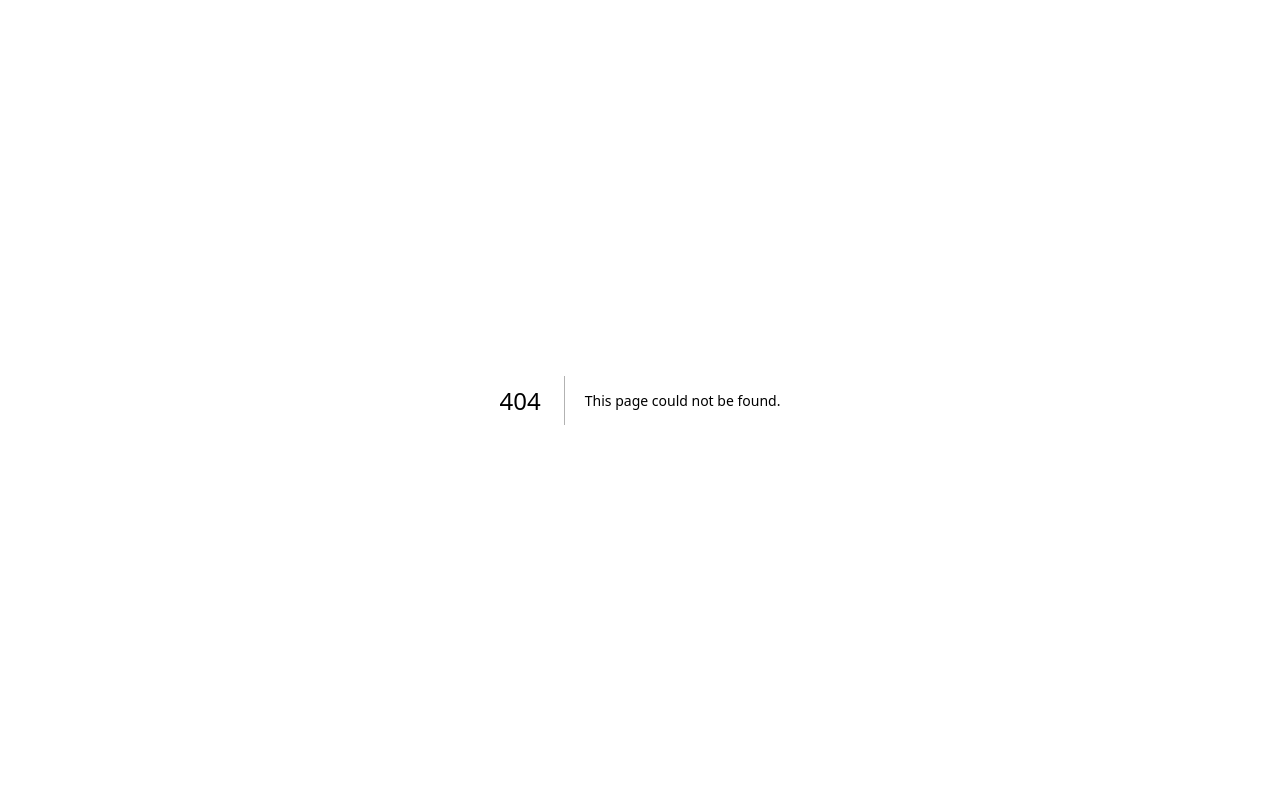
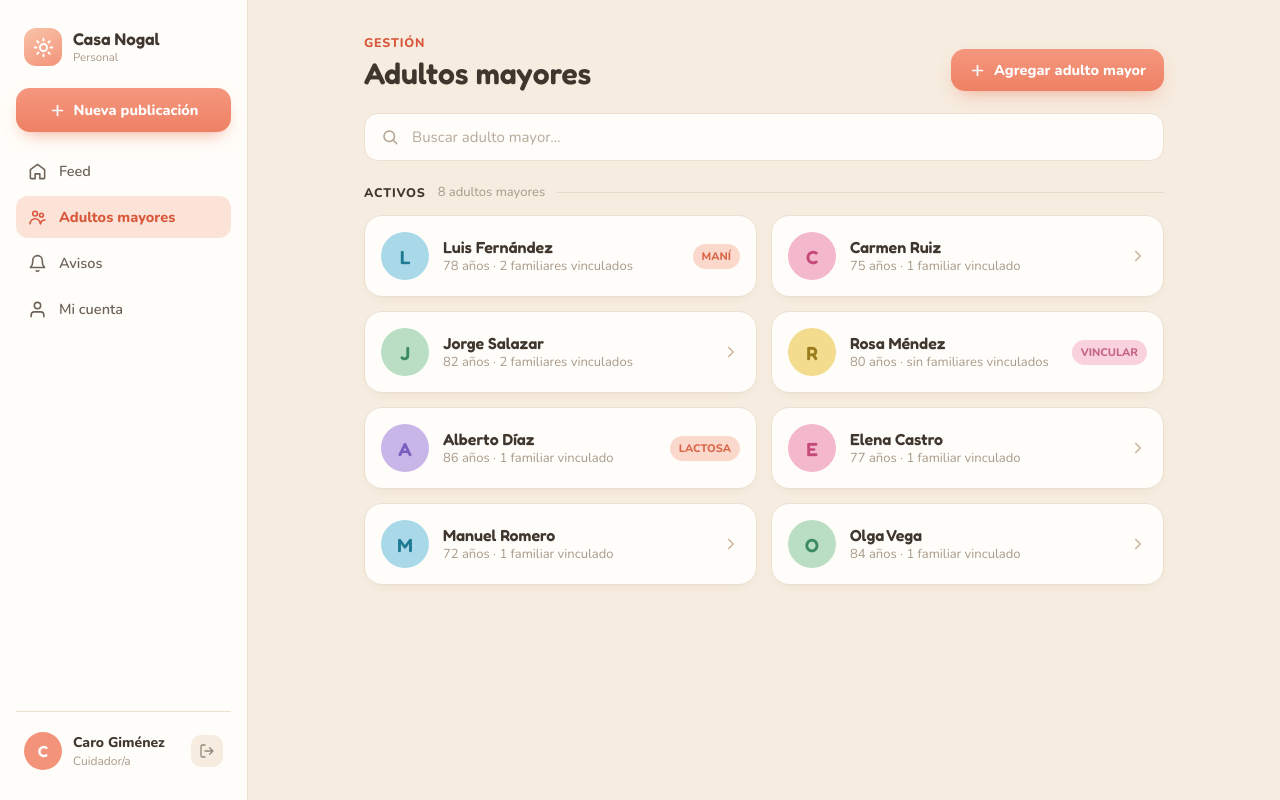
Before and after one commit to diegotayro/elderly-daycare, a Next.js app: page /elderly in a window 1280 px wide. Before the commit this address had no page. Built offline with nearby package versions, Linux system fonts and the light colour scheme.

Commit message:
step 06 - Listado estático

```diff
--- /dev/null
+++ b/app/(app)/elderly/page.tsx
@@ -0,0 +1,11 @@
+import type { Metadata } from "next";
+import { ElderlyListView } from "@/elderly/components/ElderlyListView";
+import { mockElderly } from "@/elderly/mock-elderly";
+
+export const metadata: Metadata = {
+  title: "Adultos mayores · Casa Nogal",
+};
+
+export default function ElderlyPage() {
+  return <ElderlyListView source={mockElderly} />;
+}
--- /dev/null
+++ b/elderly/components/ElderlyCard.tsx
@@ -0,0 +1,32 @@
+import Link from "next/link";
+import { Avatar } from "@/shared/components/Avatar";
+import { avatarTones } from "../avatar-tones";
+import type { ElderlyListItem } from "../types";
+import { ElderlyCardIndicator } from "./ElderlyCardIndicator";
+
+type ElderlyCardProps = {
+  item: ElderlyListItem;
+};
+
+export function ElderlyCard({ item }: ElderlyCardProps) {
+  return (
+    <Link
+      href={`/elderly/${item.id}`}
+      className="flex min-w-0 items-center gap-3.5 rounded-[18px] border border-line bg-surface p-4 shadow-[0_4px_14px_-12px_rgba(120,90,60,0.5)] transition hover:-translate-y-0.5 hover:border-[#F2A78E]"
+    >
+      <Avatar
+        initial={item.initial}
+        size={48}
+        fontSize={19}
+        colors={avatarTones[item.tone]}
+      />
+      <div className="min-w-0 flex-1">
+        <div className="font-display text-base leading-[normal] font-semibold text-ink">
+          {item.fullName}
+        </div>
+        <div className="text-[13px] text-muted">{item.summary}</div>
+      </div>
+      <ElderlyCardIndicator indicator={item.indicator} />
+    </Link>
+  );
+}
--- /dev/null
+++ b/elderly/components/ElderlyCardIndicator.tsx
@@ -0,0 +1,30 @@
+import { ChevronRightIcon } from "@/shared/components/icons/ChevronRightIcon";
+import type { ElderlyIndicator } from "../types";
+
+type ElderlyCardIndicatorProps = {
+  indicator: ElderlyIndicator;
+};
+
+const badgeClassName =
+  "flex-none rounded-full px-[9px] py-[5px] text-[11px] font-extrabold";
+
+export function ElderlyCardIndicator({ indicator }: ElderlyCardIndicatorProps) {
+  switch (indicator.kind) {
+    case "allergy":
+      return (
+        <span className={`${badgeClassName} bg-[#FBD8CC] text-[#D9684A]`}>
+          {indicator.label}
+        </span>
+      );
+    case "link":
+      return (
+        <span className={`${badgeClassName} bg-[#F9D2DE] text-[#C56486]`}>
+          VINCULAR
+        </span>
+      );
+    case "none":
+      return (
+        <ChevronRightIcon size={18} className="flex-none text-[#CBB89F]" />
+      );
+  }
+}
--- /dev/null
+++ b/elderly/components/ElderlyListView.tsx
@@ -0,0 +1,36 @@
+import Link from "next/link";
+import { PlusIcon } from "@/shared/components/icons/PlusIcon";
+import { buildElderlyList } from "../build-elderly-list";
+import type { ElderlySource } from "../types";
+import { ElderlySearchList } from "./ElderlySearchList";
+
+type ElderlyListViewProps = {
+  source: ElderlySource;
+};
+
+export function ElderlyListView({ source }: ElderlyListViewProps) {
+  const items = buildElderlyList(source);
+
+  return (
+    <div className="mx-auto w-full max-w-[880px] px-4 pt-5 pb-8 lg:px-10 lg:pt-[34px] lg:pb-20">
+      <header className="mb-[22px] flex items-end justify-between gap-4">
+        <div>
+          <div className="mb-1 text-[12.5px] font-extrabold tracking-[0.8px] text-coral-strong">
+            GESTIÓN
+          </div>
+          <h1 className="m-0 font-display text-2xl leading-[normal] font-semibold text-ink lg:text-[30px]">
+            Adultos mayores
+          </h1>
+        </div>
+        <Link
+          href="/"
+          className="flex items-center gap-2 rounded-[14px] bg-linear-to-b from-[#F4977E] to-[#EE8164] px-[18px] py-[11px] text-[14.5px] font-extrabold text-white shadow-[0_8px_18px_-8px_rgba(238,129,100,0.7)]"
+        >
+          <PlusIcon size={17} />
+          Agregar adulto mayor
+        </Link>
+      </header>
+      <ElderlySearchList items={items} />
+    </div>
+  );
+}
--- /dev/null
+++ b/elderly/components/ElderlySearchList.tsx
@@ -0,0 +1,39 @@
+"use client";
+
+import { SearchIcon } from "@/shared/components/icons/SearchIcon";
+import type { ElderlyListItem } from "../types";
+import { ElderlyCard } from "./ElderlyCard";
+
+type ElderlySearchListProps = {
+  items: ElderlyListItem[];
+};
+
+export function ElderlySearchList({ items }: ElderlySearchListProps) {
+  return (
+    <>
+      <label className="mb-[22px] flex items-center gap-[11px] rounded-[14px] border border-line bg-surface px-4 py-3 focus-within:border-coral">
+        <SearchIcon size={18} className="flex-none text-[#B0A290]" />
+        <input
+          type="search"
+          aria-label="Buscar adulto mayor"
+          placeholder="Buscar adulto mayor…"
+          className="min-w-0 flex-1 bg-transparent px-0.5 py-px text-[15px] text-ink outline-none placeholder:text-[#B6A99B]"
+        />
+      </label>
+      <div className="mb-3.5 flex items-center gap-3">
+        <span className="text-[12.5px] font-extrabold tracking-[0.8px] text-ink">
+          ACTIVOS
+        </span>
+        <span className="text-[13px] text-muted">
+          {items.length} adultos mayores
+        </span>
+        <span className="h-px flex-1 bg-divider" />
+      </div>
+      <div className="grid grid-cols-1 gap-3.5 sm:grid-cols-2">
+        {items.map((item) => (
+          <ElderlyCard key={item.id} item={item} />
+        ))}
+      </div>
+    </>
+  );
+}
--- a/shared/components/Avatar.tsx
+++ b/shared/components/Avatar.tsx
@@ -3,6 +3,7 @@ type AvatarProps = {
   size?: number;
   fontSize?: number;
   colorClassName?: string;
+  colors?: { bg: string; fg: string }; // colores libres; reemplaza a colorClassName
 };
 
 export function Avatar({
@@ -10,11 +11,17 @@ export function Avatar({
   size = 38,
   fontSize = 16,
   colorClassName = "bg-coral text-white",
+  colors,
 }: AvatarProps) {
   return (
     <div
-      className={`flex flex-none items-center justify-center rounded-full font-display font-semibold ${colorClassName}`}
-      style={{ width: size, height: size, fontSize }}
+      className={`flex flex-none items-center justify-center rounded-full font-display font-semibold ${colors ? "" : colorClassName}`}
+      style={{
+        width: size,
+        height: size,
+        fontSize,
+        ...(colors && { backgroundColor: colors.bg, color: colors.fg }),
+      }}
     >
       {initial}
     </div>
```
